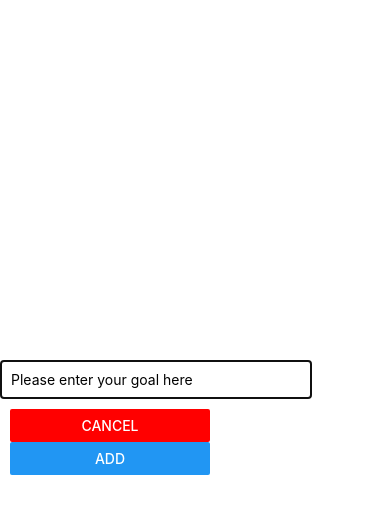
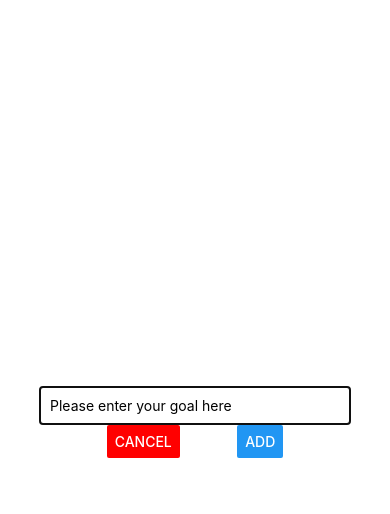
Before and after one commit to 401-advanced-javascript-leyla/react-native-learning, a React Native app in the folder first-app/: screen / in a window 390 px wide. Both pictures are taken after a click on the button "ADD NEW GOAL". Shown: the top 514 px of the page. Built offline with nearby package versions, Linux system fonts and the light colour scheme.

Commit message:
style button container

```diff
--- a/first-app/components/GoalInput.js
+++ b/first-app/components/GoalInput.js
@@ -18,7 +18,7 @@ const GoalInput = props => {
     <Modal visible={props.visible} animationType='slide'>
       <View style={styles.inputContainer}>
         <TextInput placeholder='Please enter your goal here' style={styles.text} onChangeText={goalInputHandler} value={enteredGoal} />
-        <View style={styles.button}>
+        <View style={styles.buttonContainer}>
           <Button title='Cancel' color='red' onPress={props.onCancel} />
           <Button title='Add' onPress={addGoalHandler} />
         </View>
@@ -38,12 +38,13 @@ const styles = StyleSheet.create({
     borderColor: 'black',
     borderWidth: 1,
     padding: 10,
+    marginHorizontal: '10%'
     },
-    button: {
-      width: 200,
-      margin: 10,
-      justifyContent: 'center',
-      alignContent:'center'
+    buttonContainer: {
+      marginHorizontal: '20%',
+      flexDirection: 'row',
+      justifyContent: 'space-around',
+      width: '60%'
     }
 });
 
```
